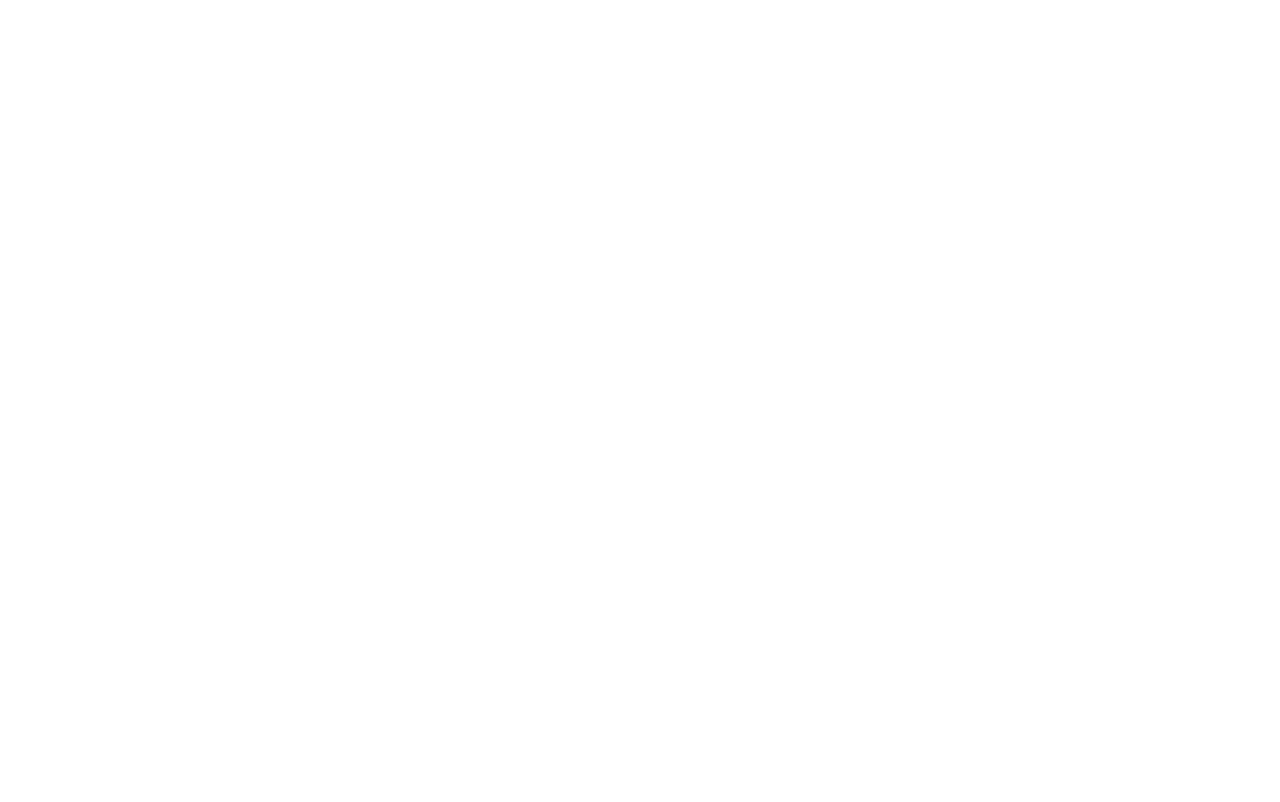
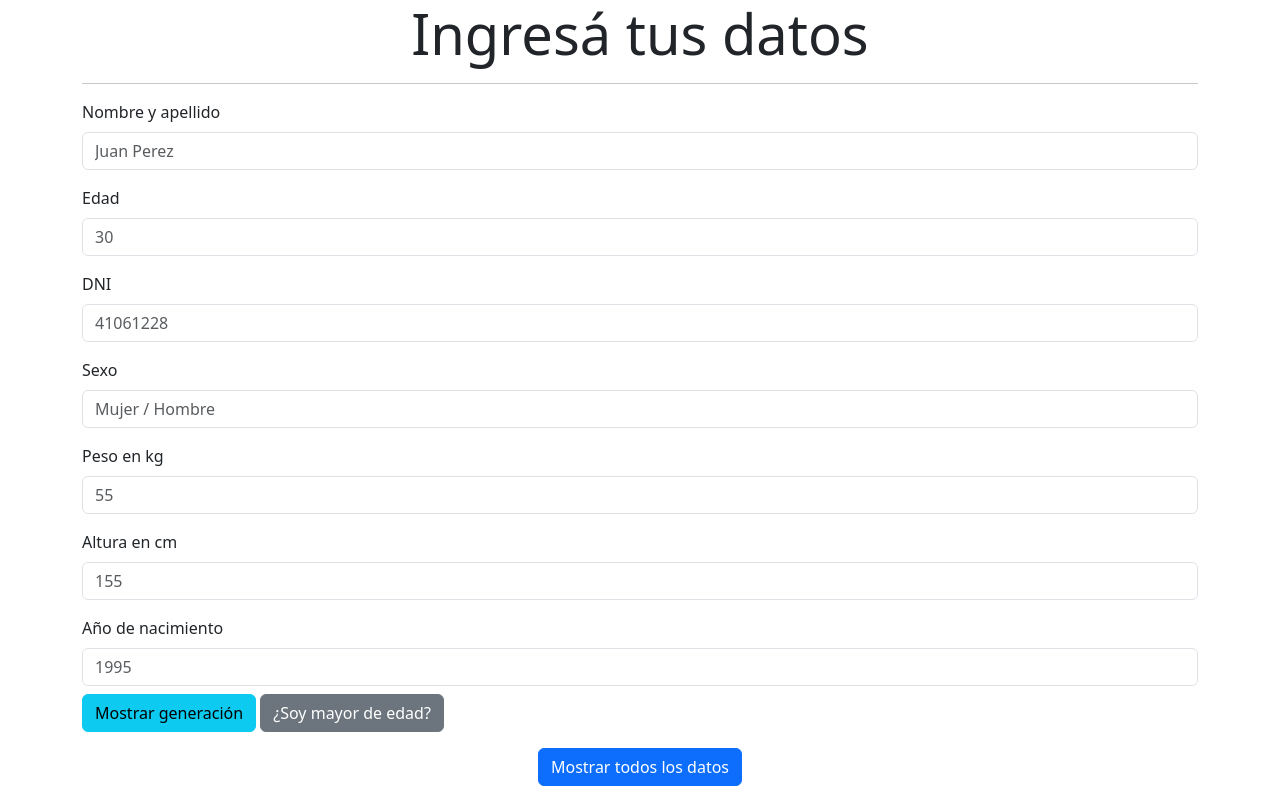
Before and after one commit to lourdesgarciafyl/JS-TP5-EJ2, a plain HTML site: page index.html in a window 1280 px wide. Drawn offline with nearby package versions, Linux system fonts and the light colour scheme.

Commit message:
se crea el formulario con sus respectivos botones

```diff
--- a/index.html
+++ b/index.html
@@ -18,7 +18,102 @@
     <header>
 
     </header>
-    <main>
+    <main class="container mb-3">
+        <h1 class="display-4 text-center">Ingresá tus datos</h1>
+      <hr/>
+      <form>
+        <div class="mb-3">
+          <label for="nombreApellido" class="form-label"
+            >Nombre y apellido</label
+          >
+          <input
+            class="form-control"
+            type="text"
+            id="nombreApellido"
+            placeholder="Juan Perez"
+            minlength="5"
+            maxlength="50"
+            required
+          />
+        </div>
+        <div class="mb-3">
+          <label class="form-label" for="edad">Edad</label>
+          <input
+            class="form-control"
+            type="number"
+            id="edad"
+            placeholder="30"
+            minlength="1"
+            maxlength="2"
+            required
+          />
+        </div>
+        <div class="mb-3">
+            <label class="form-label" for="dni">DNI</label>
+            <input
+              class="form-control"
+              type="number"
+              id="dni"
+              placeholder="41061228"
+              minlength="7"
+              maxlength="9"
+              required
+            />
+          </div>
+          <div class="mb-3">
+            <label class="form-label" for="sexo">Sexo</label>
+            <input
+              class="form-control"
+              type="text"
+              id="sexo"
+              placeholder="Mujer / Hombre"
+              minlength="5"
+              maxlength="6"
+              required
+            />
+          </div>
+          <div class="mb-3">
+            <label class="form-label" for="peso">Peso en kg</label>
+            <input
+              class="form-control"
+              type="number"
+              id="peso"
+              placeholder="55"
+              minlength="1"
+              maxlength="3"
+              required
+            />
+          </div>
+          <div class="mb-3">
+            <label class="form-label" for="altura">Altura en cm</label>
+            <input
+              class="form-control"
+              type="number"
+              id="altura"
+              placeholder="155"
+              minlength="1"
+              maxlength="3"
+              required
+            />
+          </div>
+          <div class="mb-3">
+            <label class="form-label" for="anio">Año de nacimiento</label>
+            <input
+              class="form-control"
+              type="number"
+              id="anio"
+              placeholder="1995"
+              minlength="3"
+              maxlength="4"
+              required
+            />
+            <button class="btn btn-info mt-2">Mostrar generación</button>
+            <button class="btn btn-secondary mt-2">¿Soy mayor de edad?</button>
+          </div>
+          <div class="text-center">
+            <button class="btn btn-primary">Mostrar todos los datos</button>
+          </div>
+      </form>
     </main>
     <footer>
     </footer>
```
